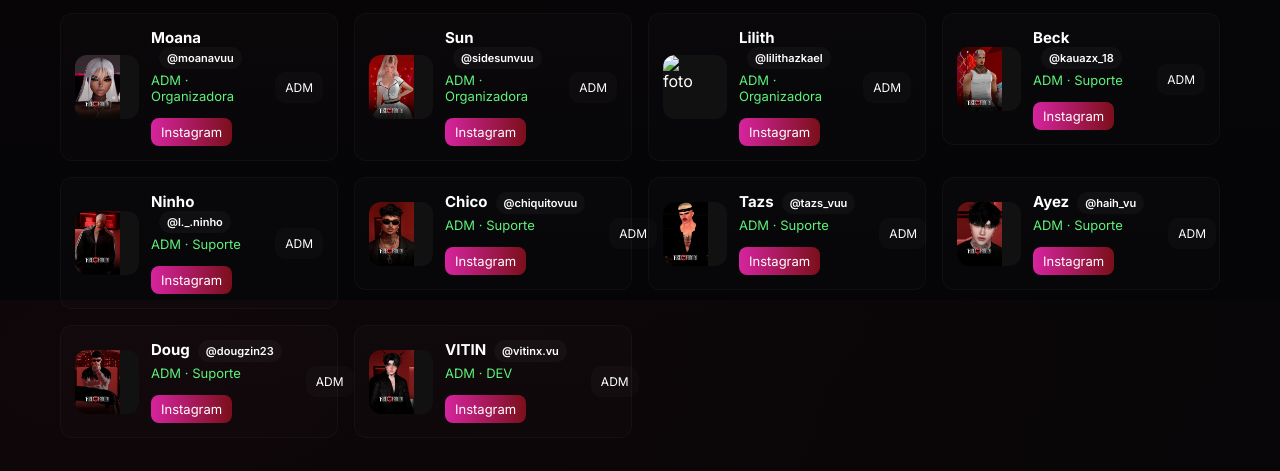
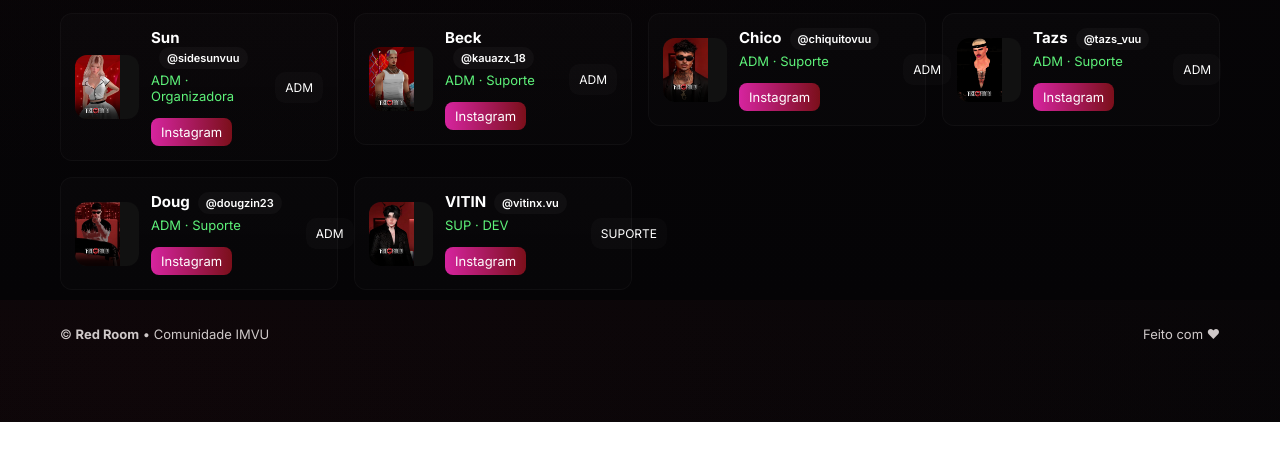
Before and after one commit to vitinvxmesmo/site_redromm, a plain HTML site: page index.html in a window 1280 px wide. Shown: the part 1300-1771 px from the top of the page. After the commit the page ends 1722 px from the top, so only its background shows below. Drawn offline with Linux system fonts and the light colour scheme; a web font is replaced by a local one.

Commit message:
Remoção de ADMS
Foram removidos os adms:
Moana
Lilith
Ninho
Ayez

E o Vitin, saiud e adm e virou SUPORTE.

```diff
--- a/index.html
+++ b/index.html
@@ -221,17 +221,6 @@
               <div class="tag">ADM</div>
           </div>
 
-          <!-- Card 8 -->
-          <div class="admin">
-            <div class="avatar"><img src="/imagens/adm_moana.png" alt="foto"></div>
-            <div class="meta">
-              <h4>Moana <span class="role">@moanavuu</span></h4>
-              <p class="status online">ADM · Organizadora</p>
-              <a href="https://instagram.com/moanavuu" class="insta-btn" target="_blank" rel="noopener">Instagram</a>
-            </div>
-              <div class="tag">ADM</div>
-          </div>
-
           <!-- Card 9 -->
           <div class="admin">
             <div class="avatar"><img src="/imagens/adm_sun.png" alt="foto"></div>
@@ -243,17 +232,6 @@
             <div class="tag">ADM</div>
           </div>
 
-          <!-- Card 10 -->
-          <div class="admin">
-            <div class="avatar"><img src="/imagens" alt="foto"></div>
-            <div class="meta">
-              <h4>Lilith <span class="role">@lilithazkael</span></h4>
-              <p class="status online">ADM · Organizadora</p>
-              <a href="https://instagram.com/lilithazkael" class="insta-btn" target="_blank" rel="noopener">Instagram</a>
-            </div>
-              <div class="tag">ADM</div>
-          </div>
-
           <!-- Card 11 -->
           <div class="admin">
             <div class="avatar"><img src="/imagens/adm_beck.png" alt="foto"></div>
@@ -261,16 +239,6 @@
               <h4>Beck <span class="role">@kauazx_18</span></h4>
               <p class="status online">ADM · Suporte</p>
               <a href="https://instagram.com/kauazx_18" class="insta-btn" target="_blank" rel="noopener">Instagram</a>
-            </div>
-            <div class="tag">ADM</div>
-          </div>
-
-          <div class="admin">
-            <div class="avatar"><img src="/imagens/adm_ninho.png" alt="foto"></div>
-            <div class="meta">
-              <h4>Ninho <span class="role">@l._.ninho</span></h4>
-              <p class="status online">ADM · Suporte</p>
-              <a href="https://instagram.com/l._.ninho" class="insta-btn" target="_blank" rel="noopener">Instagram</a>
             </div>
             <div class="tag">ADM</div>
           </div>
@@ -297,16 +265,6 @@
           </div>
 
           <div class="admin">
-            <div class="avatar"><img src="/imagens/adm_ayez.png" alt="Marina"></div>
-            <div class="meta">
-              <h4>Ayez<span class="role">@haih_vu</span></h4>
-              <p class="status online">ADM · Suporte</p>
-              <a href="https://instagram.com/haih_vu" class="insta-btn" target="_blank" rel="noopener">Instagram</a>
-            </div>
-              <div class="tag">ADM</div>
-          </div>
-
-          <div class="admin">
             <div class="avatar"><img src="/imagens/adm_doug.png" alt="Marina"></div>
             <div class="meta">
               <h4>Doug<span class="role">@dougzin23</span></h4>
@@ -320,10 +278,10 @@
             <div class="avatar"><img src="/imagens/adm_vitin.png" alt="Marina"></div>
             <div class="meta">
               <h4>VITIN<span class="role">@vitinx.vu</span></h4>
-              <p class="status online">ADM · DEV</p>
+              <p class="status online">SUP · DEV</p>
               <a href="https://instagram.com/vitinx.vu" class="insta-btn" target="_blank" rel="noopener">Instagram</a>
             </div>
-              <div class="tag">ADM</div>
+              <div class="tag">SUPORTE</div>
           </div>
 
         </div>
```
